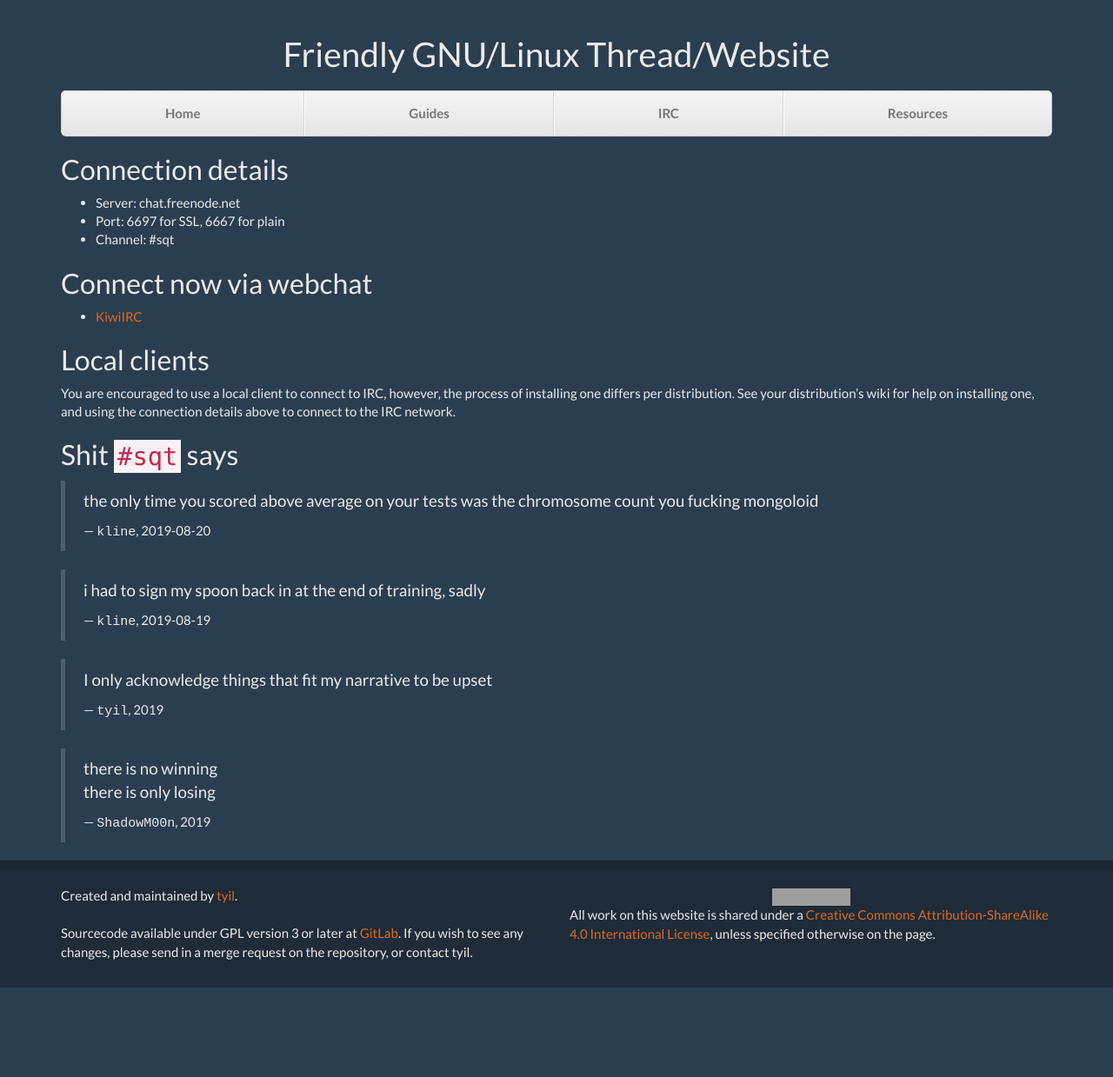
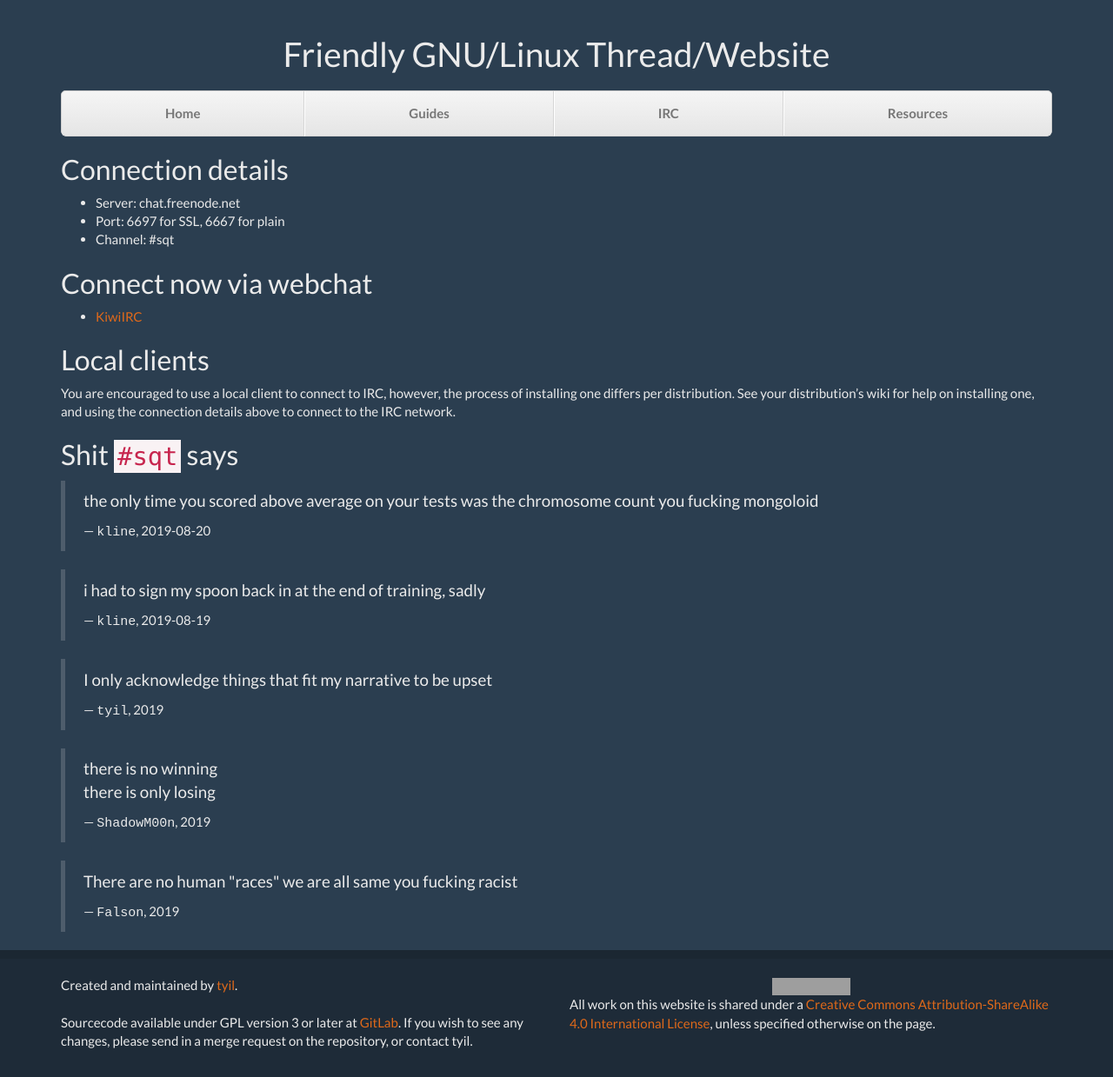
Before and after one commit to scriptkitties/fglt, a Jekyll site: the page built from irc.md, in a window 1280 px wide. Shown: the whole page at 87% size. Built offline with Jekyll 4.4.1, drawn with Linux system fonts in a browser that asks for light colours; Markdown is read by kramdown in place of the engine named in the settings; before the commit the page ends 1136 px from its top, so only the background shows below that; grey boxes are pictures that could not be loaded.

Commit message:
Add a Falson quote about racism

```diff
--- a/irc.md
+++ b/irc.md
@@ -44,3 +44,8 @@ connect to the IRC network.
   there is only losing</p>
   <footer><tt>ShadowM00n</tt>, 2019</footer>
 </blockquote>
+
+<blockquote>
+  <p>There are no human "races" we are all same you fucking racist</p>
+  <footer><tt>Falson</tt>, 2019</footer>
+</blockquote>
```
